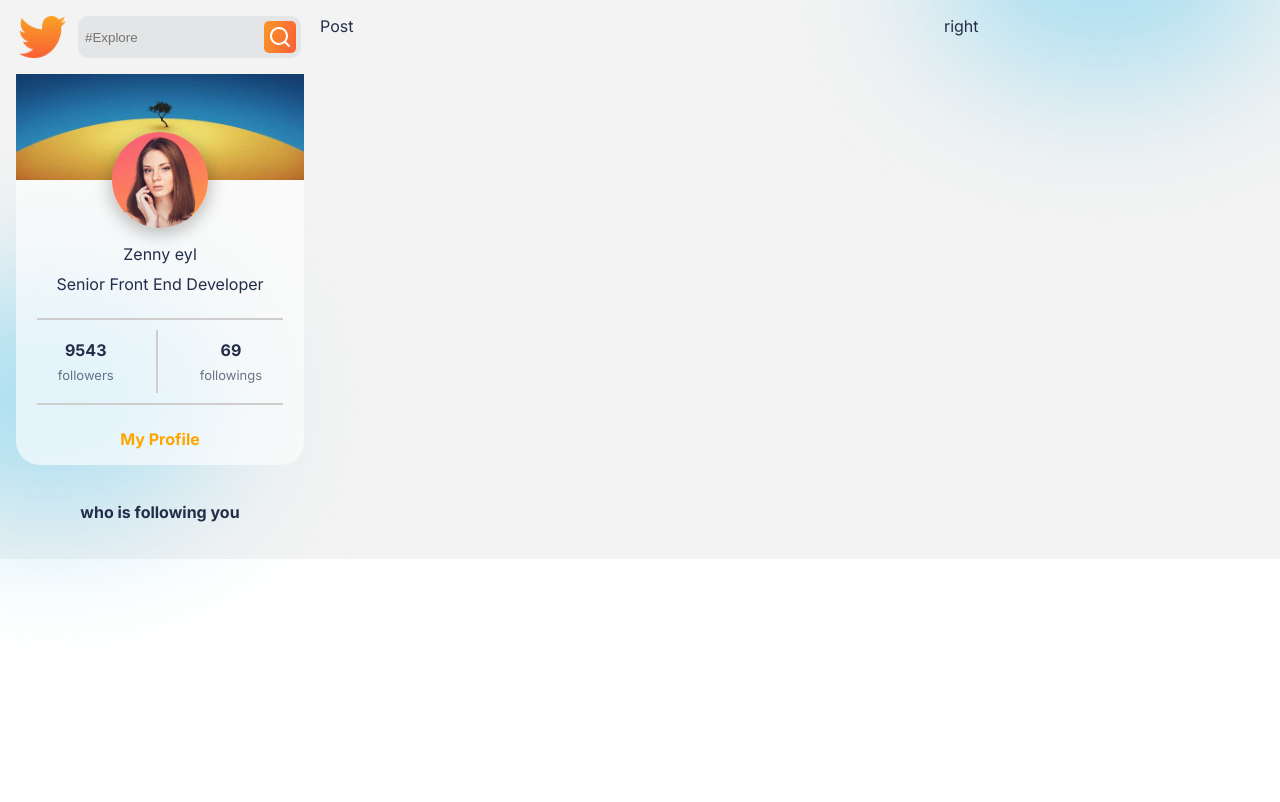
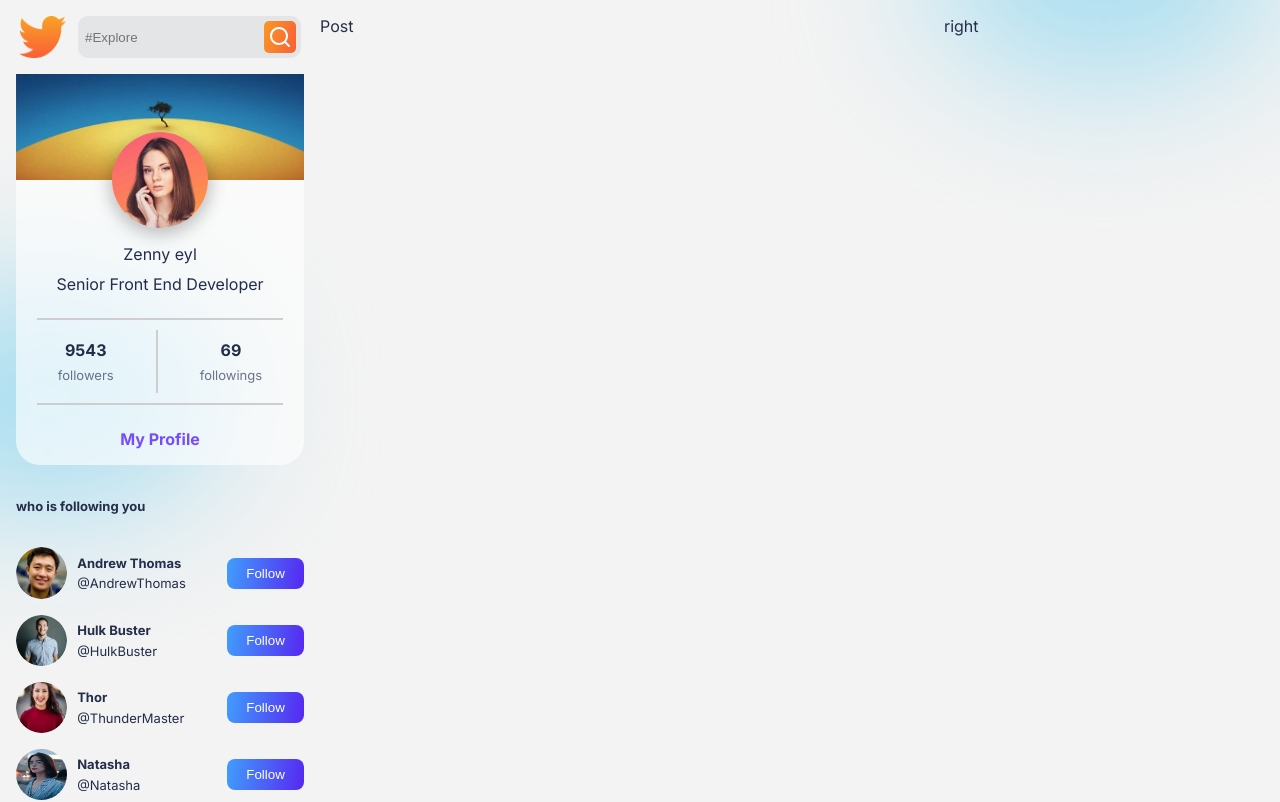
Before and after one commit to RahulBisht001/Social-Media-website, a React (Create React App) app: page / in a window 1280 px wide. Shown: the top 802 px of the page. Built offline with nearby package versions, Linux system fonts and the light colour scheme.

Commit message:
FollowerCard Completed

```diff
--- a/src/App.css
+++ b/src/App.css
@@ -6,7 +6,8 @@
   --profileShadow: 0px 4px 17px 2px rgba(0, 0, 0, 0.25);
   --hrColor: #cfcdcd;
   --cardColor: rgba(255, 255, 255, 0.64);
-  --buttonBg: linear-gradient(98.63deg, #f9a225 0%, #f95f35 100%);
+  /* --buttonBg: linear-gradient(98.63deg, #f9a225 0%, #f95f35 100%); */
+    --buttonBg: linear-gradient(98.63deg, #409efc 0%, #5627f1 100%);
   --inputColor: rgba(40, 52, 62, 0.07);
   --photo: #4CB256;
   --video: #4A4EB7;
@@ -30,3 +31,21 @@
   border-radius: 50%;
 
 }
+.button {
+  display: flex;
+  align-items: center;
+  justify-content: center;
+  color: white;
+  background: var(--buttonBg);
+  border: none;
+  border-radius: 0.5rem;
+  transition: all 100ms ease-out;
+}
+
+.button:hover {
+  cursor: pointer;
+  /* color: var(--orange); */
+  color: #5627f1;
+  background: transparent;
+  border: 2px solid #5627f1;
+}
--- a/src/components/FollowersCard/FollowersCard.css
+++ b/src/components/FollowersCard/FollowersCard.css
@@ -0,0 +1,41 @@
+.FollowersCard {
+    width: 100%;
+    display: flex;
+    flex-direction: column;
+    font-size: 13px;
+    gap: 1rem;
+    border-radius: 0.7rem;
+}
+
+.follower {
+    display: flex;
+    justify-content: space-between;
+    align-items: center;
+}
+
+.follower>div {
+    display: flex;
+    gap: 10px;
+}
+
+.followerImage {
+    width: 3.2rem;
+    height: 3.2rem;
+    border-radius: 50%;
+}
+
+.name {
+    display: flex;
+    flex-direction: column;
+    align-items: flex-start;
+    gap: .3rem;
+    justify-content: center;
+}
+
+.name>span:nth-of-type(1) {
+    font-weight: bold;
+}
+
+.fc-button {
+    padding: .5rem 1.2rem;
+}
--- a/src/components/FollowersCard/FollowersCard.jsx
+++ b/src/components/FollowersCard/FollowersCard.jsx
@@ -1,12 +1,31 @@
 import React from 'react'
 
 import './FollowersCard.css'
-
+import { Followers } from '../../data/FollowersData'
 
 const FollowersCard = () => {
     return (
         <div className="FollowersCard">
             <h4>who is following you</h4>
+
+            {
+                Followers.map((Follower, id) => {
+                    return (
+                        <div className="follower">
+                            <div>
+                                <img src={Follower.img} alt="" className='followerImage' />
+                                <div className="name">
+                                    <span>{Follower.name}</span>
+                                    <span>@{Follower.username}</span>
+                                </div>
+                            </div>
+                            <button className='button fc-button'>
+                                Follow
+                            </button>
+                        </div>
+                    )
+                })
+            }
         </div>
     )
 }
--- a/src/components/ProfileCard/ProfileCard.css
+++ b/src/components/ProfileCard/ProfileCard.css
@@ -73,7 +73,8 @@
 
 .ProfileCard>span {
     font-weight: bold;
-    color: orange;
+    /* color: orange; */
+        color: #764dfd;
     cursor: pointer;
     align-self: center;
     margin-bottom: 1rem;
--- /dev/null
+++ b/src/data/FollowersData.js
@@ -0,0 +1,21 @@
+import img1 from "../img/img1.png";
+import img2 from "../img/img2.png";
+import img3 from "../img/img3.png";
+import img4 from "../img/img4.jpg";
+
+export const Followers = [
+
+    { name: "Andrew Thomas", username: "AndrewThomas", img: img1 },
+    { name: "Hulk Buster", username: "HulkBuster", img: img2 },
+    { name: "Thor", username: "ThunderMaster", img: img3 },
+    { name: "Natasha", username: "Natasha", img: img4 },
+    { name: "Emma Johnson", username: "EmmaJohnson", img: img2 },
+    { name: "Oliver Lee", username: "OliverLee", img: img3 },
+    { name: "Sophie Wilson", username: "SophieWilson", img: img1 },
+    { name: "William Davis", username: "WilliamDavis", img: img2 },
+    { name: "Ella Smith", username: "EllaSmith", img: img4 },
+    { name: "Jack Brown", username: "JackBrown", img: img1 },
+    { name: "Grace Taylor", username: "GraceTaylor", img: img2 },
+    { name: "Noah White", username: "NoahWhite", img: img1 },
+    { name: "Mia Green", username: "MiaGreen", img: img3 },
+];
```
